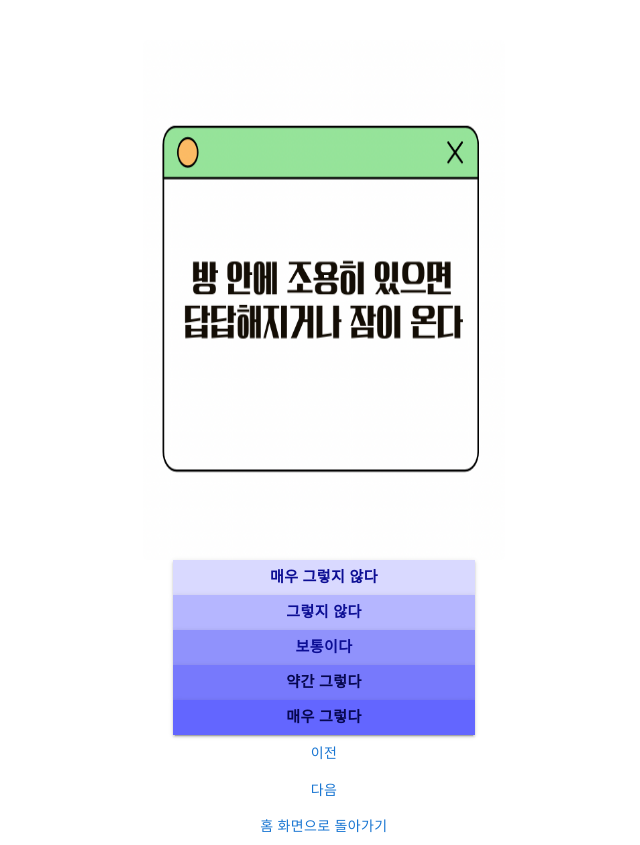
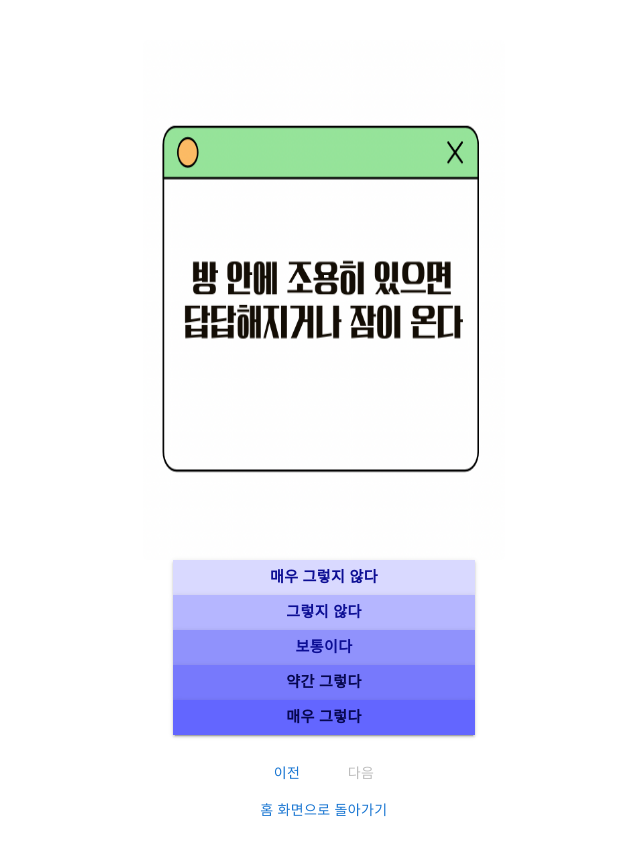
Before and after one commit to yujin9747/jinSister, a React (Create React App) app in the folder src/main/frontend/: page /question/1 in a window 1280 px wide. Shown: the whole page, without its empty margins (316-956 px from the left). Built offline with nearby package versions, Linux system fonts and the light colour scheme.

Commit message:
답변 해야 다음 질문으로 넘어갈 수 있음

```diff
--- a/src/main/frontend/src/pages/QuestionPage.tsx
+++ b/src/main/frontend/src/pages/QuestionPage.tsx
@@ -9,6 +9,10 @@ const QuestionPage = () => {
     const parsedId = parseInt(id!)
 
     const handleNext = () => {
+        if (!answers[parsedId - 1]) {
+            alert('답변 해야 넘어갈 수 있습니다.')
+            return;
+        }
         setSelectedButton(null)
         if (parsedId < 30) {
             navigate(`/question/${parsedId + 1}`)
@@ -117,6 +121,8 @@ const QuestionPage = () => {
 
     const [selectedButton, setSelectedButton] = useState(null)
     const [answers, setAnswers] = useState(Array(30).fill(null))
+    const [isAnswered, setIsAnswered] = useState(false)
+
     const handleButtonClick = (buttonName: any) => {
         setSelectedButton(buttonName)
         console.log(buttonName)
@@ -178,6 +184,10 @@ const QuestionPage = () => {
     useEffect(() => {
         setSelectedButton(answers[parsedId-1])
     }, [parsedId]);
+
+    useEffect(() => {
+        setIsAnswered(answers[parsedId - 1] !== null && answers[parsedId - 1] !== undefined);
+    }, [answers, parsedId]);
 
     return (
         <Container fluid>
@@ -269,12 +279,14 @@ const QuestionPage = () => {
                         >
                             매우 그렇다
                         </Button>
-                        <Button onClick={handleBefore} style={{width: '100%'}}>
-                            이전
-                        </Button>
-                        <Button onClick={handleNext} style={{width: '100%'}}>
-                            다음
-                        </Button>
+                        <div style={{display: 'flex', justifyContent: 'space-between', marginTop: '20px'}}>
+                            <Button onClick={handleBefore} style={{flex: 1, marginRight: '5px'}}>
+                                이전
+                            </Button>
+                            <Button onClick={handleNext} style={{flex: 1, marginLeft: '5px'}} disabled={!isAnswered}>
+                                다음
+                            </Button>
+                        </div>
                         <Button onClick={handleShow} style={{width: '100%'}}>
                             홈 화면으로 돌아가기
                         </Button>
```
Also changed, not shown: src/main/frontend/src/pages/ResultPage.tsx (+2 -2 lines).
